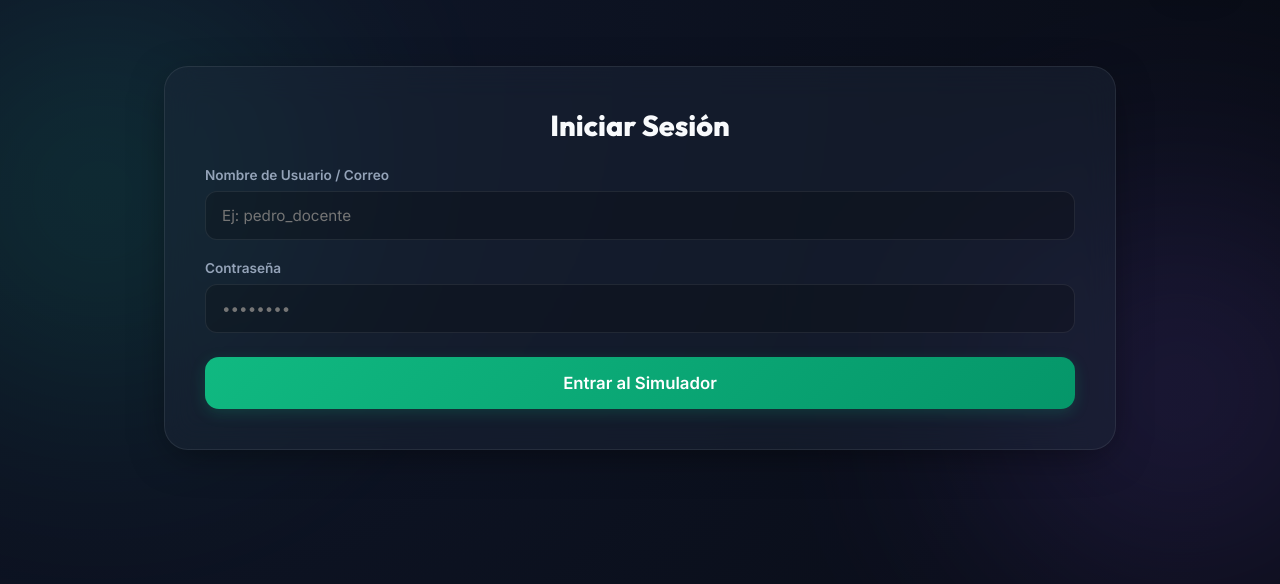
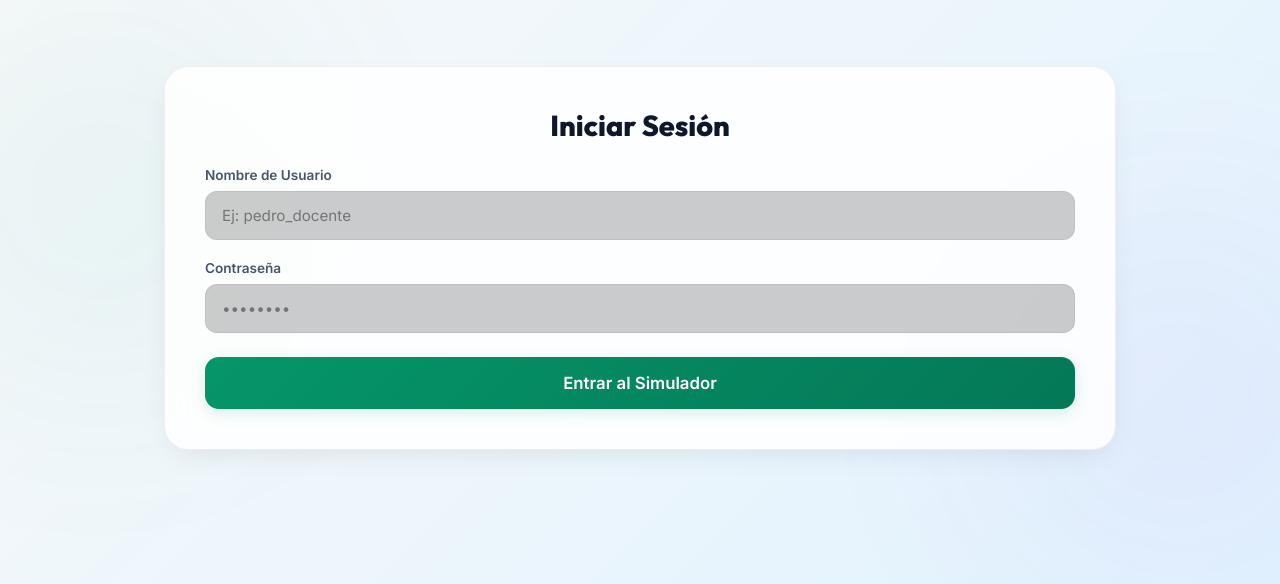
Before and after one commit to magni1234/Simulador-ExamenD, a website: page index.html in a window 1280 px wide. Shown: the part 87-671 px from the top of the page. Drawn offline with Linux system fonts and the light colour scheme.

Commit message:
Add files via upload

```diff
--- a/index.html
+++ b/index.html
@@ -1,5 +1,5 @@
 <!DOCTYPE html>
-<html lang="es" data-theme="dark">
+<html lang="es" data-theme="light">
 <head>
   <meta charset="UTF-8">
   <meta name="viewport" content="width=device-width, initial-scale=1.0">
@@ -42,7 +42,7 @@
     }
 
     :root[data-theme="light"] {
-      --bg-gradient: linear-gradient(135deg, #F1F5F9 0%, #E2E8F0 100%);
+      --bg-gradient: linear-gradient(135deg, #F8F9FA 0%, #E0F2FE 100%);
       --card-bg: rgba(255, 255, 255, 0.85);
       --card-border: rgba(0, 0, 0, 0.06);
       --text-primary: #0F172A;
@@ -918,7 +918,7 @@
       <div class="error-alert" id="auth-error">Error message</div>
 
       <div class="form-group">
-        <label for="auth-username">Nombre de Usuario / Correo</label>
+        <label for="auth-username">Nombre de Usuario</label>
         <input type="text" id="auth-username" class="form-control" placeholder="Ej: pedro_docente">
       </div>
       <div class="form-group">
```
